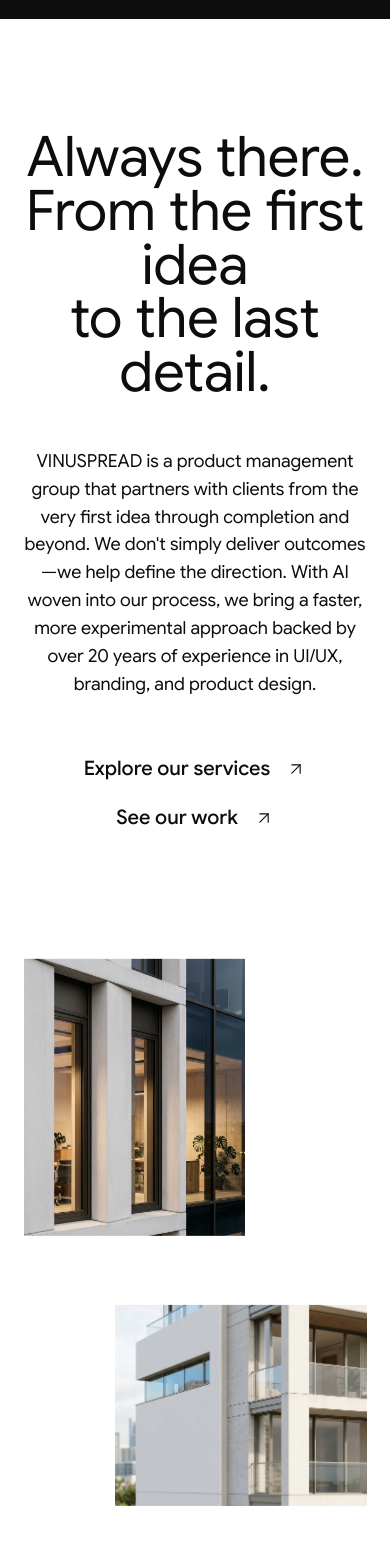
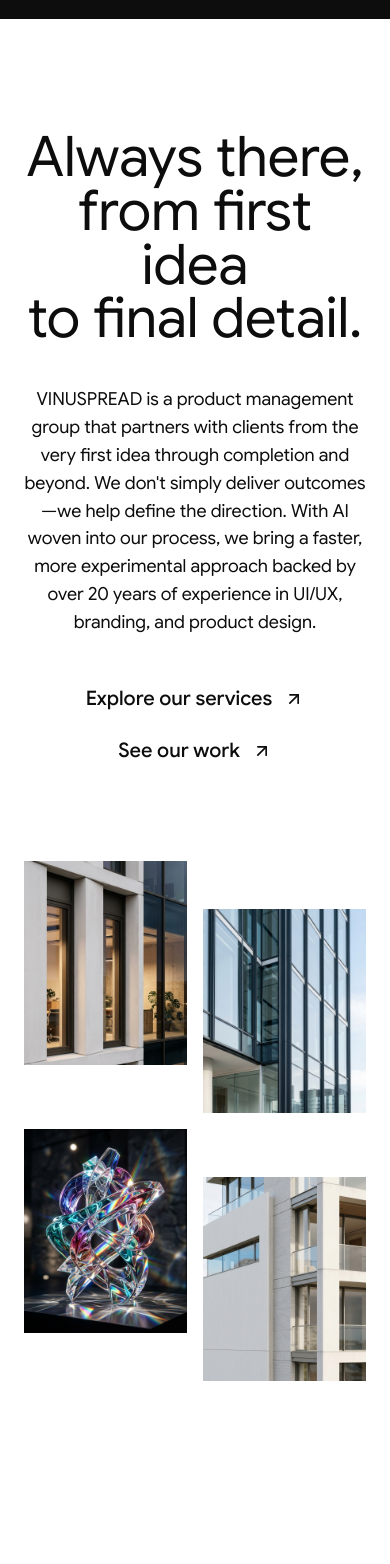
Before and after one commit to nontext75/vinuspread, a Next.js app: page / in a window 390 px wide. Shown: the part 5724-7288 px from the top of the page. Built offline with nearby package versions, Linux system fonts and the light colour scheme.

Commit message:
Refine scroll motion and studio composition

```diff
--- a/src/app/page.tsx
+++ b/src/app/page.tsx
@@ -496,13 +496,25 @@
 
       {/* 5. STUDIO / CONTINUITY */}
       <section id="studio" className="bg-white px-6 py-28 text-[#0d0d0d] md:px-16 md:py-44">
-        <div className="mx-auto flex max-w-[1280px] flex-col items-center text-center">
+        <div className="relative hidden min-h-[1180px] lg:block">
+          <div data-float="5" className="absolute -left-[5vw] -top-36 z-0 aspect-[3/4] w-[27%] overflow-hidden will-change-transform">
+            <Image src="/cloned/about_vertical.png" alt="Studio facade" fill sizes="20vw" className="object-cover" />
+          </div>
+          <div data-float="-7" className="absolute -right-[2vw] top-[17%] z-0 aspect-square w-[12%] overflow-hidden will-change-transform">
+            <Image src="/cloned/brands_vertical.png" alt="Glass architecture" fill sizes="16vw" className="object-cover" />
+          </div>
+          <div data-float="9" className="absolute bottom-[5%] left-[18%] z-0 aspect-[5/4] w-[15%] overflow-hidden will-change-transform">
+            <Image src="/cloned/project-abstract-glass.png" alt="Material study" fill sizes="18vw" className="object-cover" />
+          </div>
+          <div data-float="-5" className="absolute -bottom-[3%] -right-[4vw] z-0 aspect-[16/10] w-[32%] overflow-hidden will-change-transform">
+            <Image src="/cloned/about_img.png" alt="Architectural detail" fill sizes="23vw" className="object-cover" />
+          </div>
+
+          <div className="absolute inset-0 z-10 mx-auto flex max-w-[1320px] flex-col items-center justify-center text-center">
             <p data-reveal className="text-[clamp(3.5rem,6.5vw,8rem)] font-normal leading-[0.96]">
-              Always there.
-              <br />
-              From the first idea
-              <br />
-              to the last detail.
+              <span className="block whitespace-nowrap">Always there,</span>
+              <span className="block whitespace-nowrap">from first idea</span>
+              <span className="block whitespace-nowrap">to final detail.</span>
             </p>
 
             <p data-reveal className="mt-12 max-w-[760px] text-lg leading-[1.55] md:text-xl">
@@ -519,26 +531,36 @@
                 <ArrowUpRight className="size-5 stroke-[1.4] transition-transform duration-200 ease-[cubic-bezier(0.23,1,0.32,1)] group-hover:translate-x-1 group-hover:-translate-y-1" />
               </a>
             </nav>
+          </div>
         </div>
 
-        <div className="mt-28 grid grid-cols-12 gap-5 md:mt-40 md:gap-8">
-          <div data-float="5" className="relative col-span-8 aspect-[4/5] overflow-hidden will-change-transform md:col-span-5 md:col-start-1">
-            <Image
-              src="/cloned/about_vertical.png"
-              alt="VINUSPREAD studio architecture"
-              fill
-              sizes="(max-width: 768px) 68vw, 40vw"
-              className="object-cover"
-            />
+        <div className="lg:hidden">
+          <div className="mx-auto flex max-w-[760px] flex-col items-center text-center">
+            <p data-reveal className="text-[clamp(3.5rem,12vw,6rem)] font-normal leading-[0.96]">
+              <span className="block">Always there,</span>
+              <span className="block">from first idea</span>
+              <span className="block">to final detail.</span>
+            </p>
+            <p data-reveal className="mt-10 max-w-[680px] text-lg leading-[1.55]">
+              VINUSPREAD is a product management group that partners with clients from the very first idea through completion and beyond. We don&apos;t simply deliver outcomes—we help define the direction. With AI woven into our process, we bring a faster, more experimental approach backed by over 20 years of experience in UI/UX, branding, and product design.
+            </p>
+            <nav data-reveal aria-label="Studio links" className="mt-12 flex flex-wrap justify-center gap-6 text-xl font-medium">
+              <a href="#studio" className="inline-flex items-center gap-3">Explore our services <ArrowUpRight className="size-5" /></a>
+              <a href="#work" className="inline-flex items-center gap-3">See our work <ArrowUpRight className="size-5" /></a>
+            </nav>
           </div>
-          <div data-float="-8" className="relative col-span-9 col-start-4 mt-20 aspect-[5/4] overflow-hidden will-change-transform md:col-span-6 md:col-start-7 md:mt-48">
-            <Image
-              src="/cloned/about_img.png"
-              alt="Architectural detail"
-              fill
-              sizes="(max-width: 768px) 75vw, 48vw"
-              className="object-cover"
-            />
+
+          <div className="mt-24 grid grid-cols-2 gap-4">
+            {[
+              ["/cloned/about_vertical.png", "Studio facade"],
+              ["/cloned/brands_vertical.png", "Glass architecture"],
+              ["/cloned/project-abstract-glass.png", "Material study"],
+              ["/cloned/about_img.png", "Architectural detail"],
+            ].map(([src, alt], index) => (
+              <div key={src} className={`relative aspect-[4/5] overflow-hidden ${index % 2 ? "mt-12" : ""}`}>
+                <Image src={src} alt={alt} fill sizes="50vw" className="object-cover" />
+              </div>
+            ))}
           </div>
         </div>
       </section>
```
